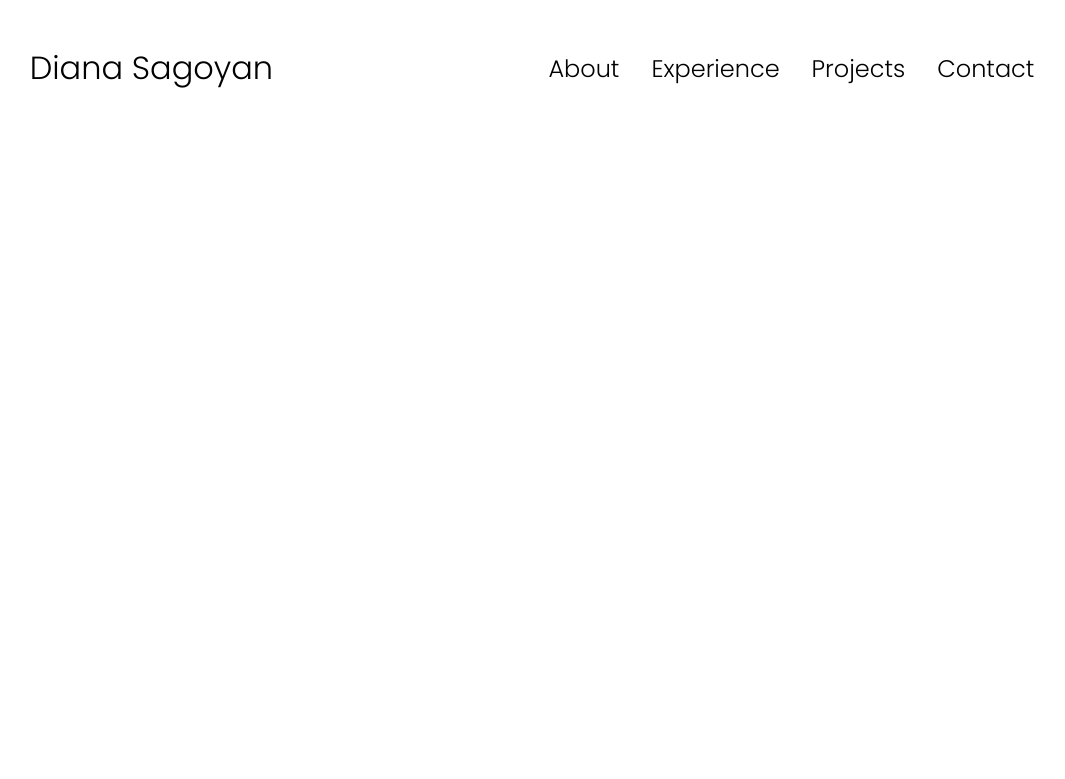
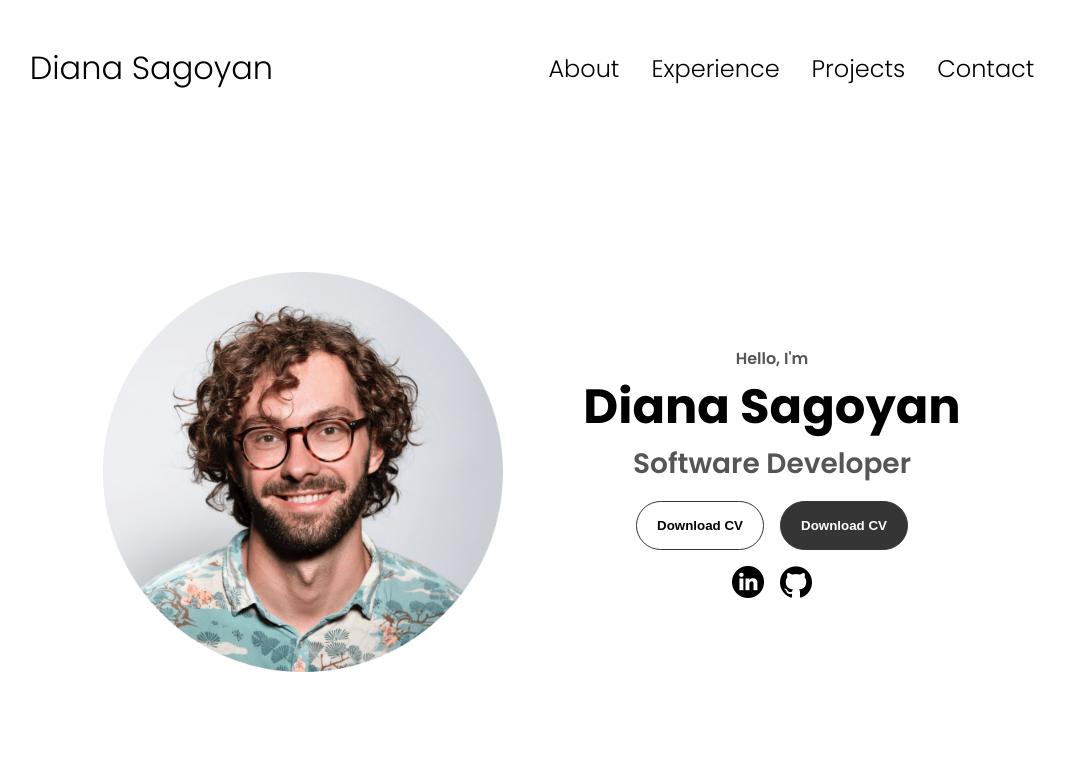
Before and after one commit to DianaSagoyan/portfolio, a plain HTML site: page index.html in a window 1280 px wide. Shown: the whole page, without its empty margins (108-1173 px from the left). Drawn offline with Linux system fonts and the light colour scheme.

Commit message:
Profile section

```diff
--- a/index.html
+++ b/index.html
@@ -44,6 +44,46 @@
         </div>
       </div>
     </nav>
+
+    <section id="profile">
+      <div class="section__pic-container">
+        <img
+          src="./assets/profile-pic.png"
+          alt="Diana Sagoyan Profile picture"
+        />
+      </div>
+      <div class="section__text">
+        <p class="section__text__p1">Hello, I'm</p>
+        <h1 class="title">Diana Sagoyan</h1>
+        <p class="section__text__p2">Software Developer</p>
+        <div class="btn-container">
+          <button
+            class="btn btn-color-2"
+            onclick="window.open('./assets/resume-example.pdf')"
+          >
+            Download CV
+          </button>
+          <button class="btn btn-color-1" onclick="location.href ='./#contact'">
+            Download CV
+          </button>
+        </div>
+
+        <div id="socials-container">
+          <img
+            src="./assets/linkedin.png"
+            alt="My Linkedin profile"
+            class="icon"
+            onclick="location.href = 'https://www.linkedin.com/in/diana-sagoyan-developer/'"
+          />
+          <img
+            src="./assets/github.png"
+            alt="My Github profile"
+            class="icon"
+            onclick="location.href = 'https://github.com/DianaSagoyan'"
+          />
+        </div>
+      </div>
+    </section>
     <script src="script.js"></script>
   </body>
 </html>
--- a/style.css
+++ b/style.css
@@ -141,3 +141,110 @@ a:hover {
 .hamburger-icon span:last-child {
   transform: none;
 }
+
+/* Sections */
+section {
+  padding-top: 4vh;
+  height: 96vh;
+  margin: 0 10rem;
+  box-sizing: border-box;
+  min-height: fit-content;
+}
+
+.section-container {
+  display: flex;
+}
+
+/* Profile Section */
+#profile {
+  display: flex;
+  justify-content: center;
+  gap: 5rem;
+  height: 80vh;
+}
+
+.section__pic-container {
+  display: flex;
+  height: 400px;
+  width: 400px;
+  margin: auto 0;
+}
+
+.section__text {
+  align-self: center;
+  text-align: center;
+}
+
+.section__text p {
+  font-weight: 600;
+}
+
+.section__text__p1 {
+  text-align: center;
+}
+
+.section__text__p2 {
+  font-size: 1.75rem;
+  margin-bottom: 1rem;
+}
+
+.title {
+  font-size: 3rem;
+  text-align: center;
+}
+
+#socials-container {
+  display: flex;
+  justify-content: center;
+  margin-top: 1rem;
+  gap: 1rem;
+}
+
+/* Icon */
+.icon {
+  cursor: pointer;
+  height: 2rem;
+}
+
+/* Buttons */
+.btn-container {
+  display: flex;
+  justify-content: center;
+  gap: 1rem;
+}
+
+.btn {
+  font-weight: 600;
+  transition: all 300ms ease;
+  padding: 1rem;
+  width: 8rem;
+  border-radius: 2rem;
+}
+
+.btn-color-1,
+.btn-color-2 {
+  border: rgb(53, 53, 53) 0.1rem solid;
+}
+
+.btn-color-1:hover,
+.btn-color-2:hover {
+  cursor: pointer;
+}
+
+.btn-color-1,
+.btn-color-2:hover {
+  background: rgb(53, 53, 53);
+  color: #fff;
+}
+
+.btn-color-1:hover {
+  background: rgb(0, 0, 0);
+}
+
+.btn-color-2 {
+  background: none;
+}
+
+.btn-color-2:hover {
+  background: rgb(255, 255, 255) 0.1rem solid;
+}
```
